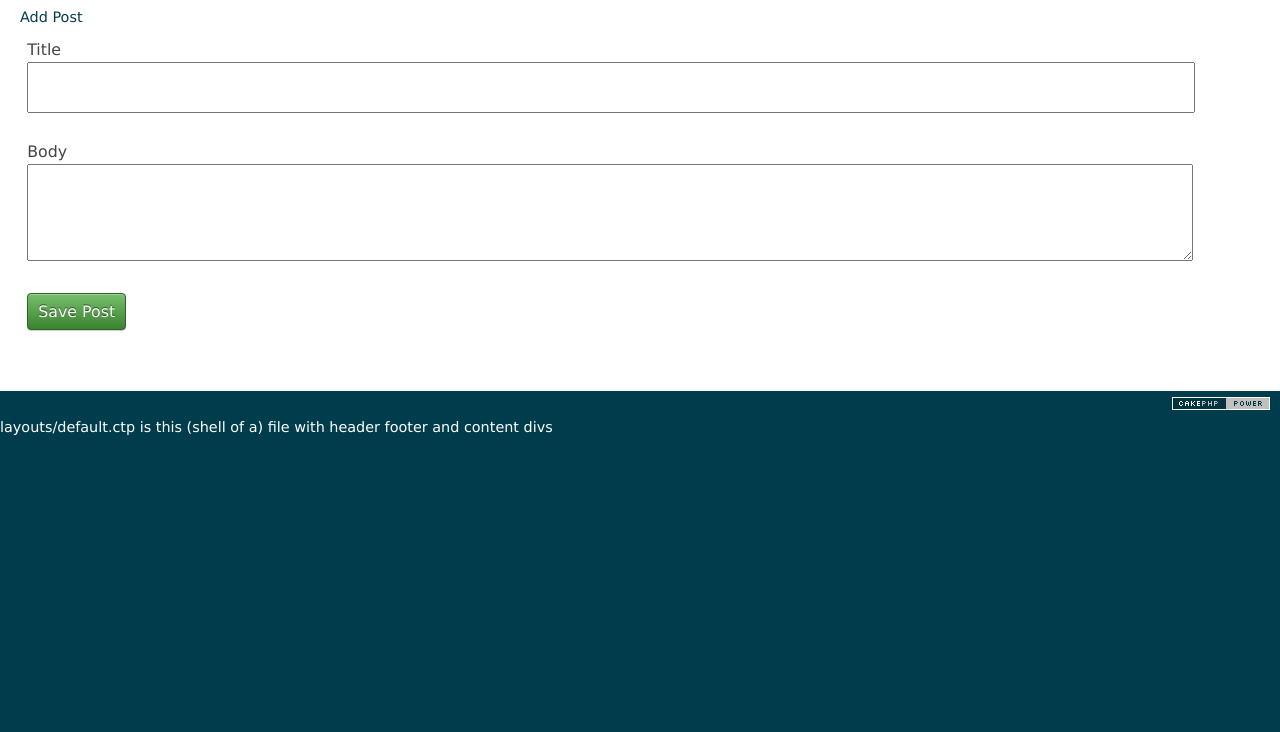
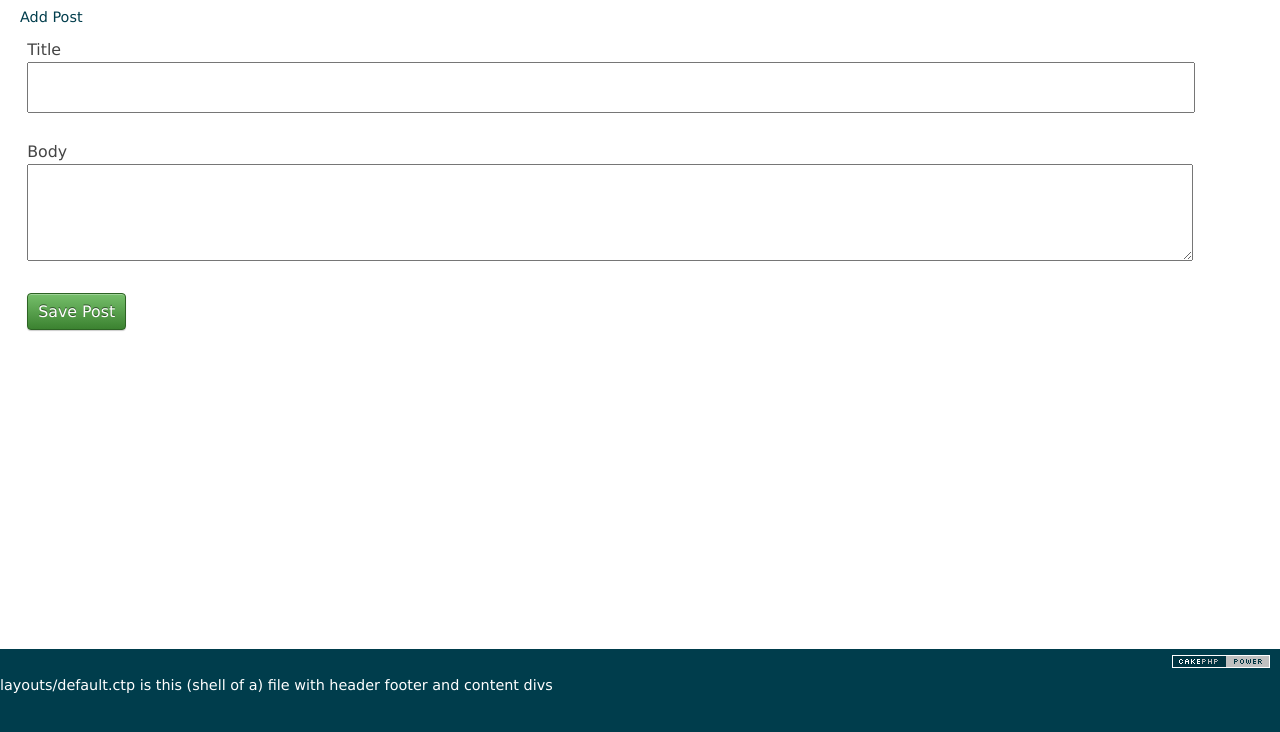
Before and after one commit to dave-lp/cake, a CakePHP app: the page made by app/View/Posts/add.ctp in a window 1280 px wide. Shown: the part 48-780 px from the top of the page. Run offline with PHP 8.4 and a stand-in for CakePHP, Linux system fonts and the light colour scheme; the template is opened without the code that fills it, so the values that code supplies are empty; form fields are guessed from the names that the template uses; some libraries are stand-ins or nearby versions.

Commit message:
nice height

```diff
--- a/app/webroot/css/cake.generic.css
+++ b/app/webroot/css/cake.generic.css
@@ -103,6 +103,7 @@ p {
 	color: #333;
 	padding: 10px 20px 40px 20px;
 	overflow: auto;
+	height:600px;
 }
 #footer {
 	clear: both;
```
